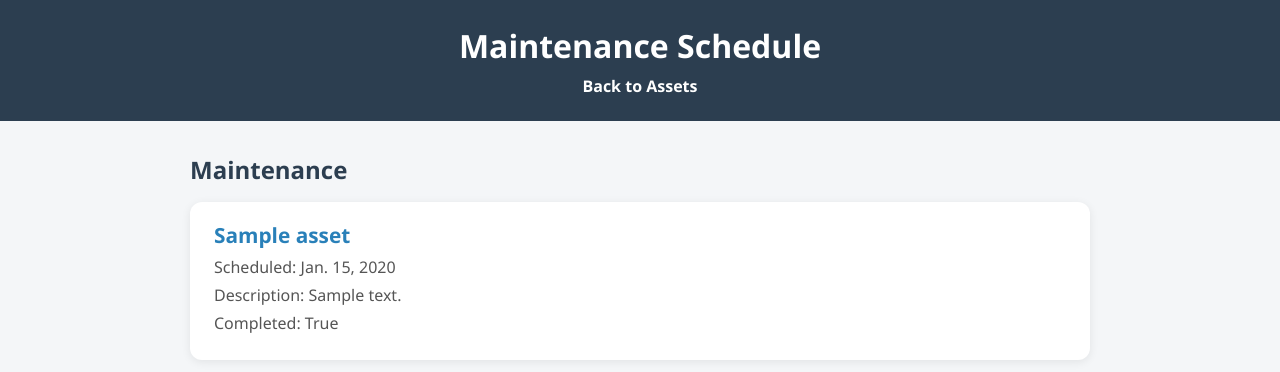
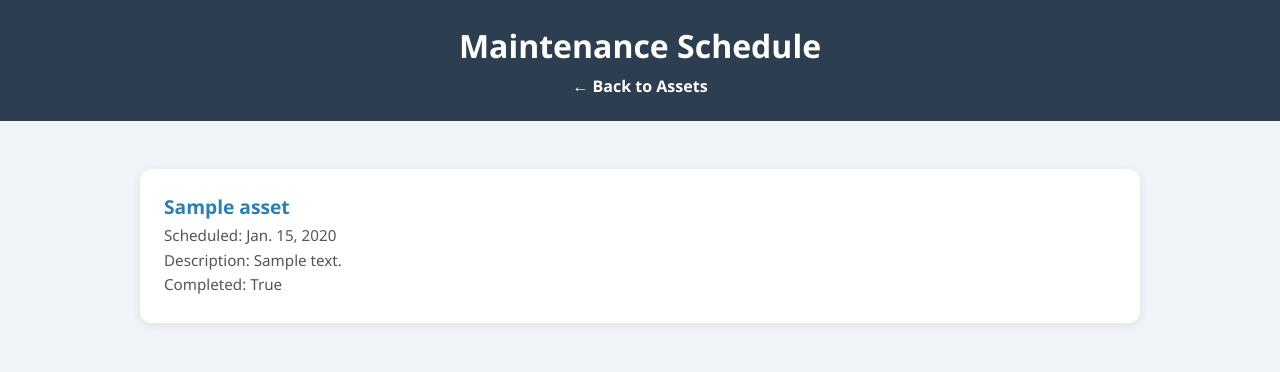
Before and after one commit to Stealthylthy/eaagads-asset-tracker, a Django app: page /maintenance/ in a window 1280 px wide. Shown: the top 372 px of the page. Run offline with Django 5.2, Linux system fonts and the light colour scheme; a user stored in the database is signed in; tables that the repository leaves empty hold one stand-in row (values such as "Sample post").

Commit message:
Full template redesign with card layout and modern styling

```diff
--- a/assets/static/assets/style.css
+++ b/assets/static/assets/style.css
@@ -1,6 +1,6 @@
 body {
     font-family: 'Segoe UI', sans-serif;
-    background-color: #f4f6f8;
+    background-color: #f0f4f8;
     margin: 0;
     padding: 0;
     color: #333;
@@ -11,6 +11,7 @@ header {
     color: white;
     padding: 1.5rem;
     text-align: center;
+    margin-bottom: 2rem;
 }
 
 header h1 {
@@ -20,12 +21,15 @@ header h1 {
 
 nav {
     margin-top: 0.5rem;
+    display: flex;
+    justify-content: center;
+    flex-wrap: wrap;
+    gap: 1rem;
 }
 
 nav a,
 nav form button {
     color: white;
-    margin: 0 1rem;
     text-decoration: none;
     font-weight: bold;
     background: none;
@@ -34,9 +38,9 @@ nav form button {
 }
 
 main {
-    max-width: 900px;
-    margin: 2rem auto;
-    padding: 0 1rem;
+    max-width: 1000px;
+    margin: 0 auto;
+    padding: 1rem;
 }
 
 h2 {
@@ -44,31 +48,33 @@ h2 {
     margin-bottom: 1rem;
 }
 
-/* Asset and maintenance cards */
+/* Cards */
 .asset-card,
 .maintenance-card {
     background-color: white;
     border-radius: 12px;
     box-shadow: 0 2px 10px rgba(0, 0, 0, 0.08);
-    padding: 1.2rem 1.5rem;
+    padding: 1.5rem;
     margin-bottom: 1.5rem;
-    transition: box-shadow 0.3s ease;
+    transition: box-shadow 0.3s ease, transform 0.2s ease;
 }
 
 .asset-card:hover,
 .maintenance-card:hover {
     box-shadow: 0 4px 18px rgba(0, 0, 0, 0.12);
+    transform: scale(1.01);
 }
 
 .asset-title {
-    font-size: 1.3rem;
+    font-size: 1.2rem;
     font-weight: bold;
     color: #2980b9;
 }
 
 .asset-meta {
-    margin: 0.4rem 0;
+    margin: 0.3rem 0;
     color: #555;
+    font-size: 0.95rem;
 }
 
 button {
@@ -79,6 +85,7 @@ button {
     border-radius: 6px;
     cursor: pointer;
     font-weight: bold;
+    transition: background-color 0.2s ease;
 }
 
 button:hover {
@@ -103,7 +110,9 @@ form label {
     font-weight: bold;
 }
 
-form input, form select, form textarea {
+form input,
+form select,
+form textarea {
     width: 100%;
     padding: 0.5rem;
     margin-top: 0.3rem;
@@ -116,7 +125,7 @@ form button {
     margin-top: 1rem;
 }
 
-/* Centered login/register page */
+/* Centered page */
 .centered-page {
     display: flex;
     justify-content: center;
--- a/assets/templates/assets/maintenance_list.html
+++ b/assets/templates/assets/maintenance_list.html
@@ -8,11 +8,10 @@
 <body>
 <header>
   <h1>Maintenance Schedule</h1>
-    <nav><a href="/">Back to Assets</a></nav>
+  <nav><a href="/">← Back to Assets</a></nav>
 </header>
 
 <main>
-    <h2>Maintenance</h2>
   {% for m in maintenance %}
   <div class="maintenance-card">
     <div class="asset-title">{{ m.asset.name }}</div>
@@ -21,7 +20,7 @@
     <p class="asset-meta">Completed: {{ m.completed }}</p>
   </div>
   {% empty %}
-    <p>No maintenance scheduled.</p>
+    <p>No maintenance records found.</p>
   {% endfor %}
 </main>
 </body>
--- a/assets/templates/assets/register.html
+++ b/assets/templates/assets/register.html
@@ -7,8 +7,8 @@
 </head>
 <body>
 <header>
-    <h1>Register New User</h1>
-    <nav><a href="/">Back</a></nav>
+  <h1>Create Account</h1>
+  <nav><a href="/">← Back</a></nav>
 </header>
 
 <main class="centered-page">
```
Also changed, not shown: assets/templates/assets/asset_form.html (+4 -6 lines), assets/templates/assets/index.html (+17 -6 lines), assets/templates/registration/login.html (indentation only). Lines whose indentation alone changed are shown as unchanged.
